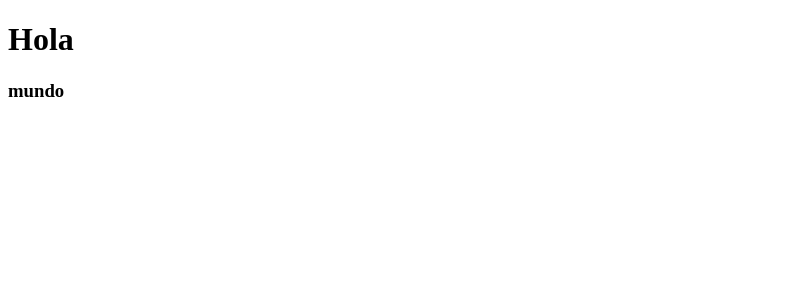
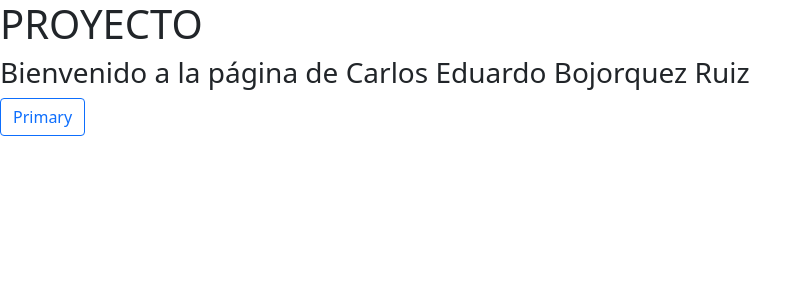
Before and after one commit to cebojorquez/tap, a Flask app: page /plantilla in a window 1280 px wide. Shown: the top 300 px of the page, without its empty margins (0-812 px from the left). Run offline with Flask 3, Linux system fonts and the light colour scheme.

Commit message:
git commit

```diff
--- a/introduccion/src/app.py
+++ b/introduccion/src/app.py
@@ -9,7 +9,7 @@ def Hola(): #creamos la función que va a responder al llamado a  la ruta /
 def plantilla():
     data={
         'titulo':'Página plantilla',
-        'mensaje':'Hola'
+        'mensaje':'PROYECTO'
     } #Declaración de diccionario
     return render_template('pagina1.html',data=data) #render_template es para renderizar la plantilla
 app.run(debug=True) #es para correr la aplicación o sea nuestro sitio web en el servidor virtual
--- a/introduccion/src/templates/pagina1.html
+++ b/introduccion/src/templates/pagina1.html
@@ -4,10 +4,13 @@
     <meta charset="UTF-8">
     <meta http-equiv="X-UA-Compatible" content="IE=edge">
     <meta name="viewport" content="width=device-width, initial-scale=1.0">
+    <link href="https://cdn.jsdelivr.net/npm/bootstrap@5.0.2/dist/css/bootstrap.min.css" rel="stylesheet" integrity="sha384-EVSTQN3/azprG1Anm3QDgpJLIm9Nao0Yz1ztcQTwFspd3yD65VohhpuuCOmLASjC" crossorigin="anonymous">
     <title>{{data.titulo}}</title>
-</head>
+  </head>
 <body>
   <h1>{{data.mensaje}}</h1>
-  <h3>mundo</h3>
+  <h3>Bienvenido a la página de Carlos Eduardo Bojorquez Ruiz</h3>
+  <script src="https://cdn.jsdelivr.net/npm/bootstrap@5.0.2/dist/js/bootstrap.bundle.min.js" integrity="sha384-MrcW6ZMFYlzcLA8Nl+NtUVF0sA7MsXsP1UyJoMp4YLEuNSfAP+JcXn/tWtIaxVXM" crossorigin="anonymous"></script>
+  <button type="button" class="btn btn-outline-primary">Primary</button>
 </body>
 </html>
```
